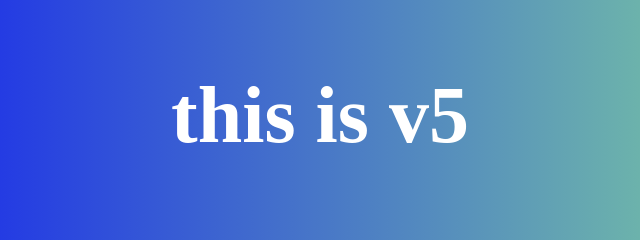
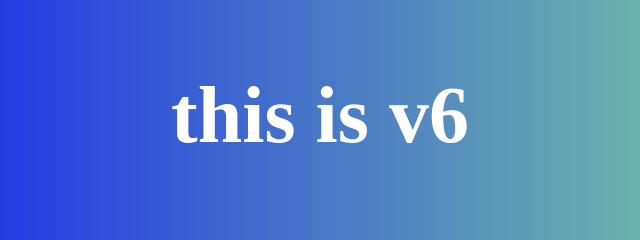
Before and after one commit to Priyam65/test1, a plain HTML site: page index.html in a window 1280 px wide. Shown: the part 285-525 px from the top of the page, 320-960 px from the left. Drawn offline with Linux system fonts and the light colour scheme.

Commit message:
design v6

```diff
--- a/index.html
+++ b/index.html
@@ -7,6 +7,6 @@
     <link rel="stylesheet" href="styles.css" />
   </head>
   <body>
-    <h1>this is v5</h1>
+    <h1>this is v6</h1>
   </body>
 </html>
```
